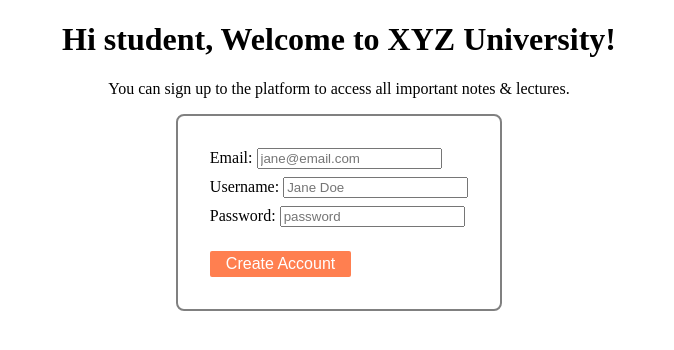
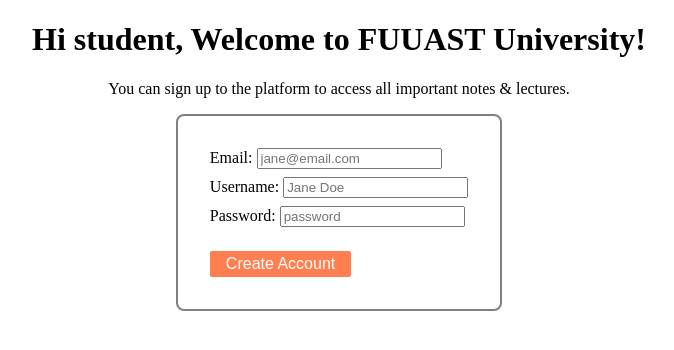
Before and after one commit to syed1muhammad0abbas2kazmi3/Registration-Form-CICD-, a website: page frontend/index.html in a window 1280 px wide. Shown: the whole page, without its empty margins (301-975 px from the left). Drawn offline with Linux system fonts and the light colour scheme.

```diff
--- a/frontend/index.html
+++ b/frontend/index.html
@@ -7,7 +7,7 @@
     <title>Home Page</title>
 </head>
 <body>
-    <h1>Hi student, Welcome to XYZ University!</h1>
+    <h1>Hi student, Welcome to FUUAST University!</h1>
     <p>You can sign up to the platform to access all important notes & lectures.</p>
 
     <form action="/addUser" method="POST" target="_blank" id="signupForm">
@@ -29,4 +29,4 @@
     </form>
 </body>
 
-</html>
+</html><!-- trigger test -->
```
